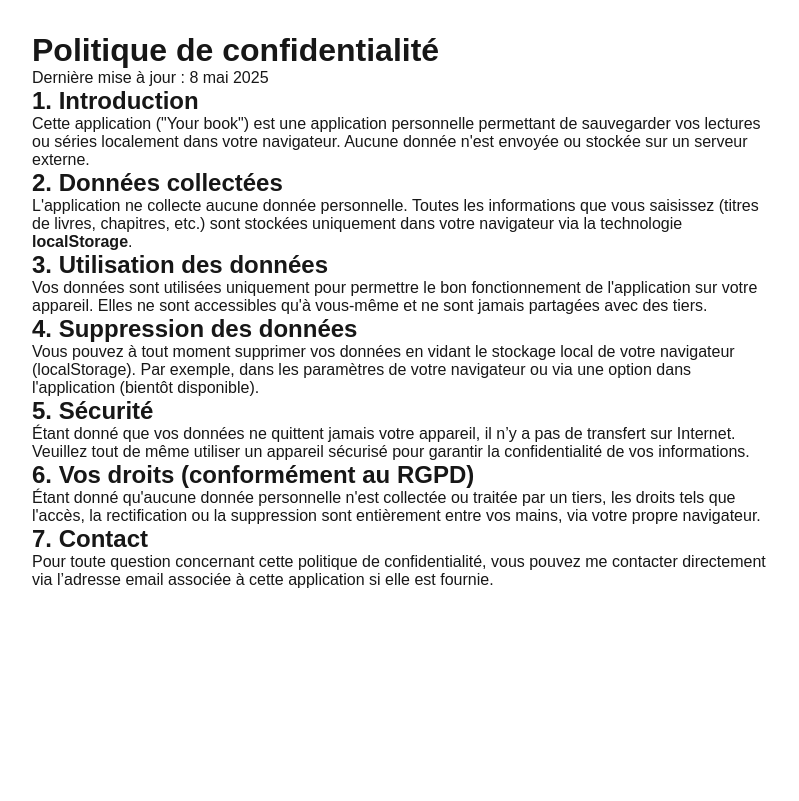
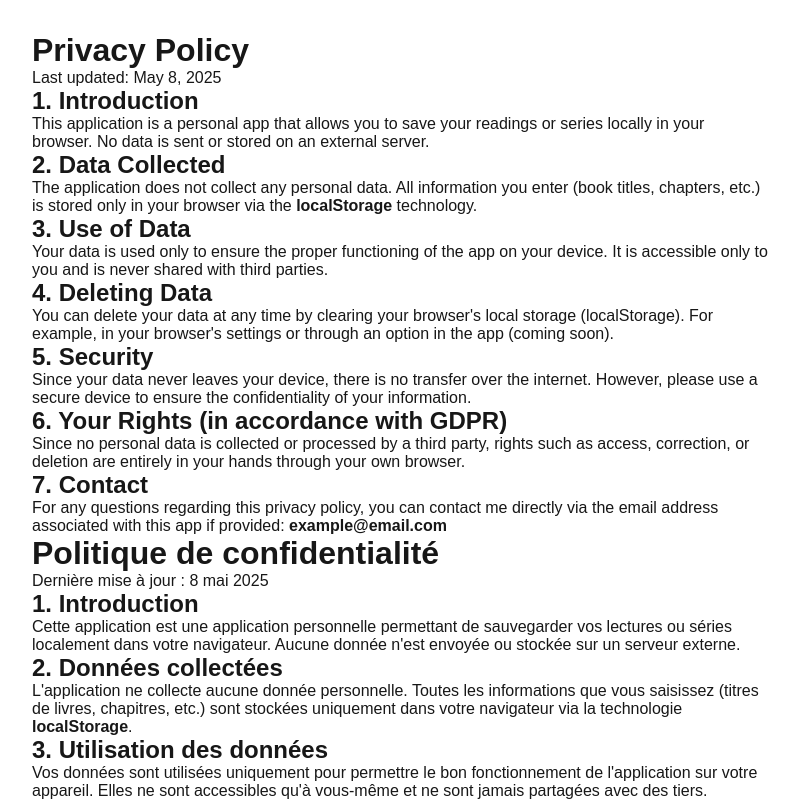
Before and after one commit to developpeurJr/yourbook, a Next.js app: page /politique in a window 1280 px wide. Shown: the top 801 px of the page, without its empty margins (240-1039 px from the left). Built offline with nearby package versions, Linux system fonts and the light colour scheme.

Commit message:
git apostrophe

```diff
--- a/src/app/layout.js
+++ b/src/app/layout.js
@@ -12,7 +12,7 @@ const geistMono = Geist_Mono({
 });
 
 export const metadata = {
-  title: "Create Next App",
+  title: "RemindBook",
   description: "Generated by create next app",
 };
 
--- a/src/app/politique/page.js
+++ b/src/app/politique/page.js
@@ -1,44 +1,84 @@
 "use client";
 
-export default function Confidentialite() {
+export default function PrivacyPolicy() {
   return (
     <div style={{ padding: "2rem", maxWidth: "800px", margin: "0 auto", fontFamily: "sans-serif" }}>
+      {/* English version */}
+      <h1>Privacy Policy</h1>
+      <p>Last updated: May 8, 2025</p>
+
+      <h2>1. Introduction</h2>
+      <p>
+        This application is a personal app that allows you to save your readings or series locally in your browser. No data is sent or stored on an external server.
+      </p>
+
+      <h2>2. Data Collected</h2>
+      <p>
+        The application does not collect any personal data. All information you enter (book titles, chapters, etc.) is stored only in your browser via the <strong>localStorage</strong> technology.
+      </p>
+
+      <h2>3. Use of Data</h2>
+      <p>
+        Your data is used only to ensure the proper functioning of the app on your device. It is accessible only to you and is never shared with third parties.
+      </p>
+
+      <h2>4. Deleting Data</h2>
+      <p>
+        You can delete your data at any time by clearing your browser&apos;s local storage (localStorage). For example, in your browser&apos;s settings or through an option in the app (coming soon).
+      </p>
+
+      <h2>5. Security</h2>
+      <p>
+        Since your data never leaves your device, there is no transfer over the internet. However, please use a secure device to ensure the confidentiality of your information.
+      </p>
+
+      <h2>6. Your Rights (in accordance with GDPR)</h2>
+      <p>
+        Since no personal data is collected or processed by a third party, rights such as access, correction, or deletion are entirely in your hands through your own browser.
+      </p>
+
+      <h2>7. Contact</h2>
+      <p>
+        For any questions regarding this privacy policy, you can contact me directly via the email address associated with this app if provided: <strong>example@email.com</strong>
+      </p>
+
+      {/* French version */}
       <h1>Politique de confidentialité</h1>
       <p>Dernière mise à jour : 8 mai 2025</p>
 
       <h2>1. Introduction</h2>
       <p>
-        Cette application ("Your book") est une application personnelle permettant de sauvegarder vos lectures ou séries localement dans votre navigateur. Aucune donnée n'est envoyée ou stockée sur un serveur externe.
+        Cette application est une application personnelle permettant de sauvegarder vos lectures ou séries localement dans votre navigateur. Aucune donnée n&apos;est envoyée ou stockée sur un serveur externe.
       </p>
 
       <h2>2. Données collectées</h2>
       <p>
-        L'application ne collecte aucune donnée personnelle. Toutes les informations que vous saisissez (titres de livres, chapitres, etc.) sont stockées uniquement dans votre navigateur via la technologie <strong>localStorage</strong>.
+        L&apos;application ne collecte aucune donnée personnelle. Toutes les informations que vous saisissez (titres de livres, chapitres, etc.) sont stockées uniquement dans votre navigateur via la technologie <strong>localStorage</strong>.
       </p>
 
       <h2>3. Utilisation des données</h2>
       <p>
-        Vos données sont utilisées uniquement pour permettre le bon fonctionnement de l'application sur votre appareil. Elles ne sont accessibles qu'à vous-même et ne sont jamais partagées avec des tiers.
+        Vos données sont utilisées uniquement pour permettre le bon fonctionnement de l&apos;application sur votre appareil. Elles ne sont accessibles qu&apos;à vous-même et ne sont jamais partagées avec des tiers.
       </p>
 
       <h2>4. Suppression des données</h2>
       <p>
-        Vous pouvez à tout moment supprimer vos données en vidant le stockage local de votre navigateur (localStorage). Par exemple, dans les paramètres de votre navigateur ou via une option dans l'application (bientôt disponible).
+        Vous pouvez à tout moment supprimer vos données en vidant le stockage local de votre navigateur (localStorage). Par exemple, dans les paramètres de votre navigateur ou via une option dans l&apos;application (bientôt disponible).
       </p>
 
       <h2>5. Sécurité</h2>
       <p>
-        Étant donné que vos données ne quittent jamais votre appareil, il n’y a pas de transfert sur Internet. Veuillez tout de même utiliser un appareil sécurisé pour garantir la confidentialité de vos informations.
+        Étant donné que vos données ne quittent jamais votre appareil, il n&apos;y a pas de transfert sur Internet. Veuillez tout de même utiliser un appareil sécurisé pour garantir la confidentialité de vos informations.
       </p>
 
       <h2>6. Vos droits (conformément au RGPD)</h2>
       <p>
-        Étant donné qu'aucune donnée personnelle n'est collectée ou traitée par un tiers, les droits tels que l'accès, la rectification ou la suppression sont entièrement entre vos mains, via votre propre navigateur.
+        Étant donné qu&apos;aucune donnée personnelle n&apos;est collectée ou traitée par un tiers, les droits tels que l&apos;accès, la rectification ou la suppression sont entièrement entre vos mains, via votre propre navigateur.
       </p>
 
       <h2>7. Contact</h2>
       <p>
-        Pour toute question concernant cette politique de confidentialité, vous pouvez me contacter directement via l’adresse email associée à cette application si elle est fournie.
+        Pour toute question concernant cette politique de confidentialité, vous pouvez me contacter directement via l&apos;adresse email associée à cette application si elle est fournie : <strong>example@email.com</strong>
       </p>
     </div>
   );
```
Also changed, not shown: src/app/page.js (+32 -30 lines).
